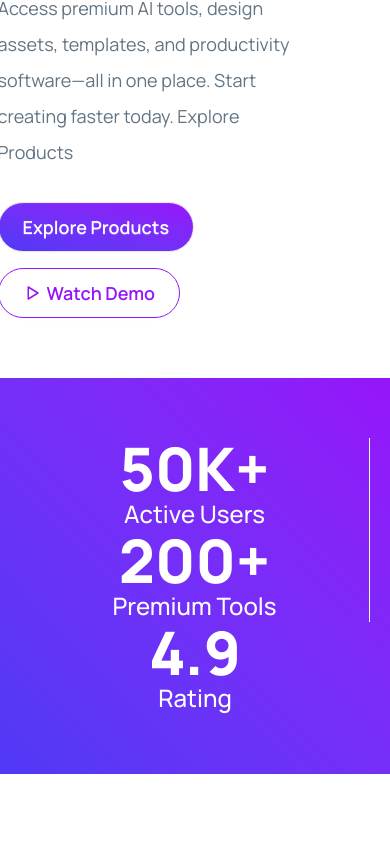
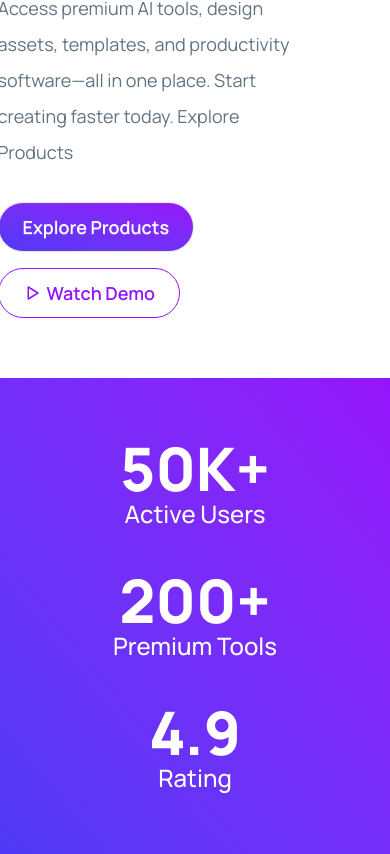
Before and after one commit to nafiz2024/Programming-Hero-Assignment-06, a React (Vite) app: page / in a window 390 px wide. Shown: the part 865-1719 px from the top of the page. Before the commit the page ends 1639 px from the top, so only its background shows below. Built offline with nearby package versions, Linux system fonts and the light colour scheme.

Commit message:
Some Issue Fix

```diff
--- a/src/components/HomePage/Success/Success.jsx
+++ b/src/components/HomePage/Success/Success.jsx
@@ -3,7 +3,7 @@ import React from 'react';
 const Success = () => {
     return (
         <div className='bg-gradient-to-tr from-[#4F39F6] to-[#9514FA]'>
-            <div className="container mx-auto py-15 px-5 lg:px-0 grid grid-cols-1 lg:grid-cols-3 text-center divide-x divide-white">
+            <div className="container mx-auto py-15 px-5 lg:px-0 grid grid-cols-1 lg:grid-cols-3 text-center lg:divide-x divide-white gap-10 lg:gap-0">
                 <div className="">
                     <h1 className='text-6xl font-extrabold text-white'>50K+</h1>
                     <p className='text-2xl font-medium text-white'>Active Users</p>
```
